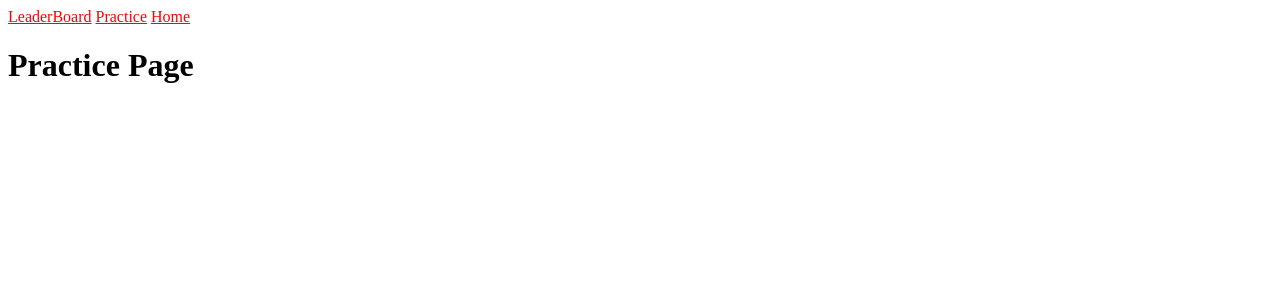
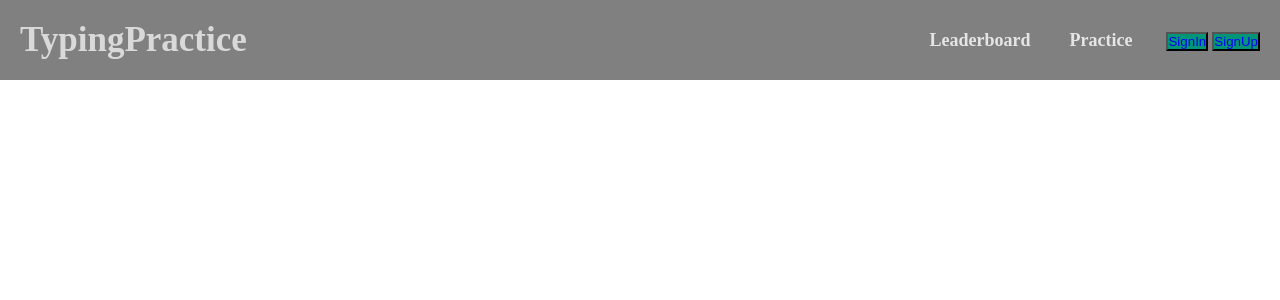
Before and after one commit to NovaMerida/Typing-Website, a Django app: page /Practice/ in a window 1280 px wide. Shown: the top 300 px of the page. Run offline with Django 5.2, Linux system fonts and the light colour scheme.

Commit message:
HTML and CSS update

```diff
--- a/static/css/main.css
+++ b/static/css/main.css
@@ -1,3 +1,57 @@
-.Header {
-    color: red;
+* {
+    opacity: 5;
+    transition: opacity 2s ease-in-out;
+    padding: 0;
+    margin: 0;
+    text-decoration: none;
 }
+
+
+.navbar {
+    background: grey;
+    padding: 20px;
+}
+
+.navdiv {
+    display: flex;
+    align-items: center;
+    justify-content: space-between;
+}
+
+.logo a {
+    font-size: 35px;
+    font-weight: 600;
+    color: white;
+    opacity: 0.7;
+}
+
+li {
+    list-style: none;
+    display: inline-block;
+}
+
+li a {
+    color: white;
+    font-size: 18px;
+    padding: 5px;
+    font-weight: bold;
+    margin-right: 25px;
+    opacity: 0.8;
+    transition: 0.3s;
+}
+
+li a:hover {
+    transition: 0.3s;
+    background-color: darkgrey;
+    border-radius: 10px;
+
+}
+
+.btn {
+    background: #009578;
+    color: #ffffff;
+}
+
+.btn:hover {
+    background: #cccccc;
+}
--- a/templates/PracticePage.html
+++ b/templates/PracticePage.html
@@ -6,12 +6,17 @@
     <link rel="stylesheet" type="text/css" href="{% static 'css/main.css' %} ">
     <title>practice</title>
 </head>
-<header>
-    <a class="Header" href="/LeaderBoard">LeaderBoard</a>
-    <a class="Header" href="/Practice">Practice</a>
-    <a class="Header" href="/">Home</a>
-</header>
 <body>
-    <h1>Practice Page</h1>
+    <nav class="navbar">
+        <div class="navdiv">
+            <div class="logo"><a href="/">TypingPractice</a></div>
+            <ul>
+                <li><a href="/LeaderBoard">Leaderboard</a></li>
+                <li><a href="/Practice">Practice</a></li>
+                <button class="btn"><a href="#">SignIn</a></button>
+                <button class="btn"><a href="#">SignUp</a></button>
+            </ul>
+        </div>
+    </nav>
 </body>
 </html>
```
Also changed, not shown: templates/HomePage.html (+11 -5 lines), templates/LeaderBoardPage.html (+11 -6 lines), templates/Login.html (added, +29 -0 lines).
